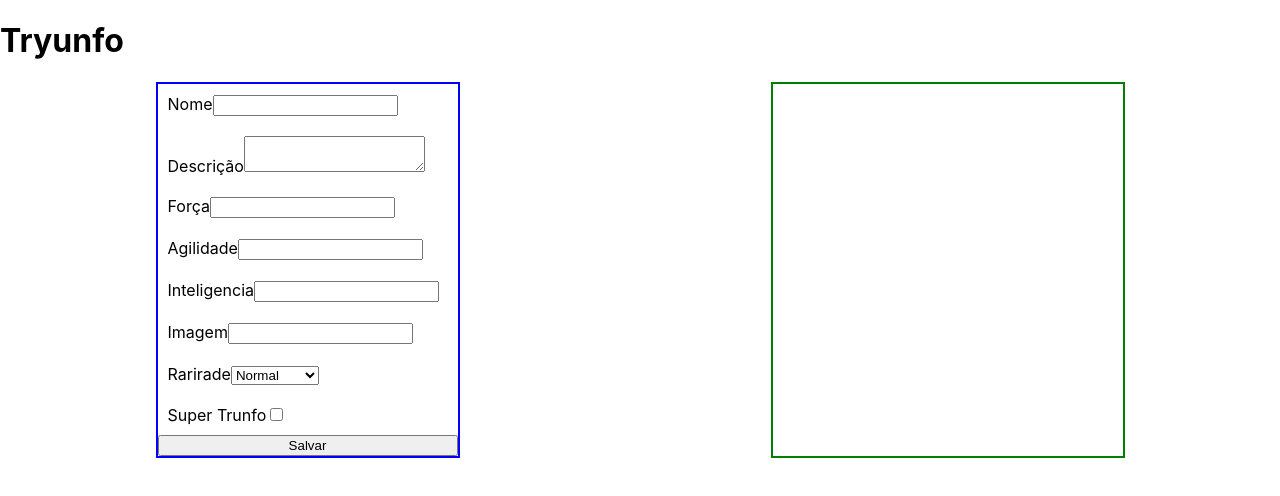
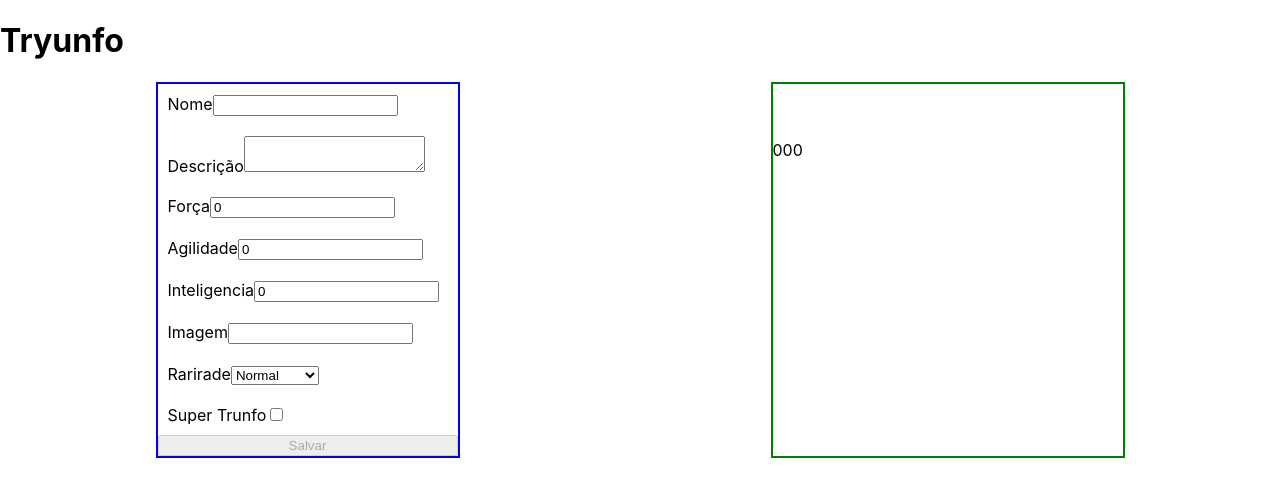
Before and after one commit to LucasLisboaMotta/Tryunfo, a React (Create React App) app: page / in a window 1280 px wide. Shown: the top 496 px of the page. Built offline with nearby package versions, Linux system fonts and the light colour scheme.

Commit message:
requisito 5

```diff
--- a/src/App.js
+++ b/src/App.js
@@ -9,22 +9,49 @@ class App extends React.Component {
     this.state = {
       cardName: '',
       cardDescription: '',
-      cardAttr1: '',
-      cardAttr2: '',
-      cardAttr3: '',
+      cardAttr1: '0',
+      cardAttr2: '0',
+      cardAttr3: '0',
       cardImage: '',
       cardRare: '',
       cardTrunfo: false,
       hasTrunfo: false,
-      isSaveButtonDisabled: false,
+      isSaveButtonDisabled: true,
       arrozDeCartaz: [],
     };
   }
 
   teste1 = ({ target }) => {
+    console.log(target);
     const { name } = target;
     const value = target.type === 'checkbox' ? target.checked : target.value;
     this.setState({ [name]: value });
+
+    this.setState((state) => {
+      const {
+        cardName,
+        cardDescription,
+        cardAttr1,
+        cardAttr2,
+        cardAttr3,
+        cardImage,
+        cardRare,
+      } = state;
+
+      const strings = [cardName, cardDescription, cardImage, cardRare];
+      const numbers = [cardAttr1, cardAttr2, cardAttr3];
+      const trueString = strings.every((string) => string.length > 0);
+      const trueNumber = numbers.every((number) => {
+        const convertNumber = Number(number);
+        const noventa = 90;
+        return (convertNumber >= 0) && (convertNumber <= noventa);
+      });
+      const sunNumbers = numbers.reduce((acc, number) => acc + Number(number), 0);
+      const duzentos = 210;
+      const bool = !(sunNumbers <= duzentos && trueString && trueNumber);
+      console.log(bool);
+      return { isSaveButtonDisabled: bool };
+    });
   }
 
   teste2 = (event) => {
@@ -63,31 +90,31 @@ class App extends React.Component {
     }));
   }
 
-  test3 = () => {
-    const {
-      cardName,
-      cardDescription,
-      cardAttr1,
-      cardAttr2,
-      cardAttr3,
-      cardImage,
-      cardRare,
-    } = this.state;
+  // test3 = () => {
+  //   const {
+  //     cardName,
+  //     cardDescription,
+  //     cardAttr1,
+  //     cardAttr2,
+  //     cardAttr3,
+  //     cardImage,
+  //     cardRare,
+  //   } = this.state;
 
-    const strings = [cardName, cardDescription, cardImage, cardRare];
-    const numbers = [cardAttr1, cardAttr2, cardAttr3];
-    const trueString = strings.every((string) => string.length > 0);
-    const trueNumber = numbers.every((number) => {
-      const convertNumber = Number(number);
-      const noventa = 90;
-      return (convertNumber >= 0) && (convertNumber <= noventa);
-    });
-    const sunNumbers = numbers.reduce((acc, number) => acc + Number(number), 0);
-    const duzentos = 210;
-    const bool = !(sunNumbers < duzentos && trueString && trueNumber);
-    console.log(bool);
-  //  this.setState({ isSaveButtonDisabled: bool });
-  }
+  //   const strings = [cardName, cardDescription, cardImage, cardRare];
+  //   const numbers = [cardAttr1, cardAttr2, cardAttr3];
+  //   const trueString = strings.every((string) => string.length > 0);
+  //   const trueNumber = numbers.every((number) => {
+  //     const convertNumber = Number(number);
+  //     const noventa = 90;
+  //     return (convertNumber >= 0) && (convertNumber <= noventa);
+  //   });
+  //   const sunNumbers = numbers.reduce((acc, number) => acc + Number(number), 0);
+  //   const duzentos = 210;
+  //   const bool = !(sunNumbers < duzentos && trueString && trueNumber);
+  //   console.log(bool);
+  //   this.setState({ isSaveButtonDisabled: bool });
+  // }
 
   render() {
     const {
@@ -119,7 +146,6 @@ class App extends React.Component {
             isSaveButtonDisabled={ isSaveButtonDisabled }
             onInputChange={ this.teste1 }
             onSaveButtonClick={ this.teste2 }
-            teste={ this.test3 }
           />
           <Card
             cardName={ cardName }
--- a/src/components/Form.js
+++ b/src/components/Form.js
@@ -17,9 +17,7 @@ class Form extends React.Component {
       isSaveButtonDisabled,
       onInputChange,
       onSaveButtonClick,
-      teste,
     } = this.props;
-    teste();
     return (
       <form>
 
@@ -150,7 +148,6 @@ Form.propTypes = {
   isSaveButtonDisabled: bool.isRequired,
   onInputChange: func.isRequired,
   onSaveButtonClick: func.isRequired,
-  teste: func.isRequired,
 };
 
 export default Form;
```
